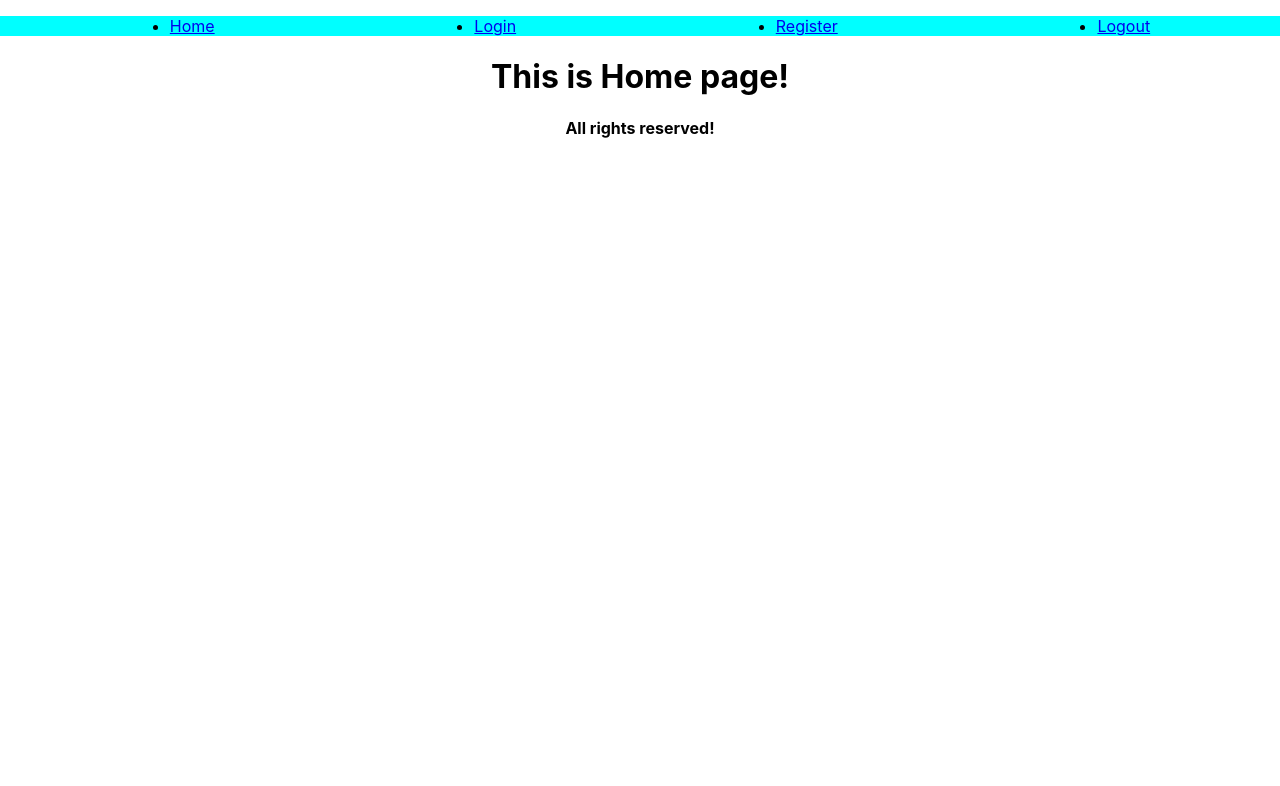
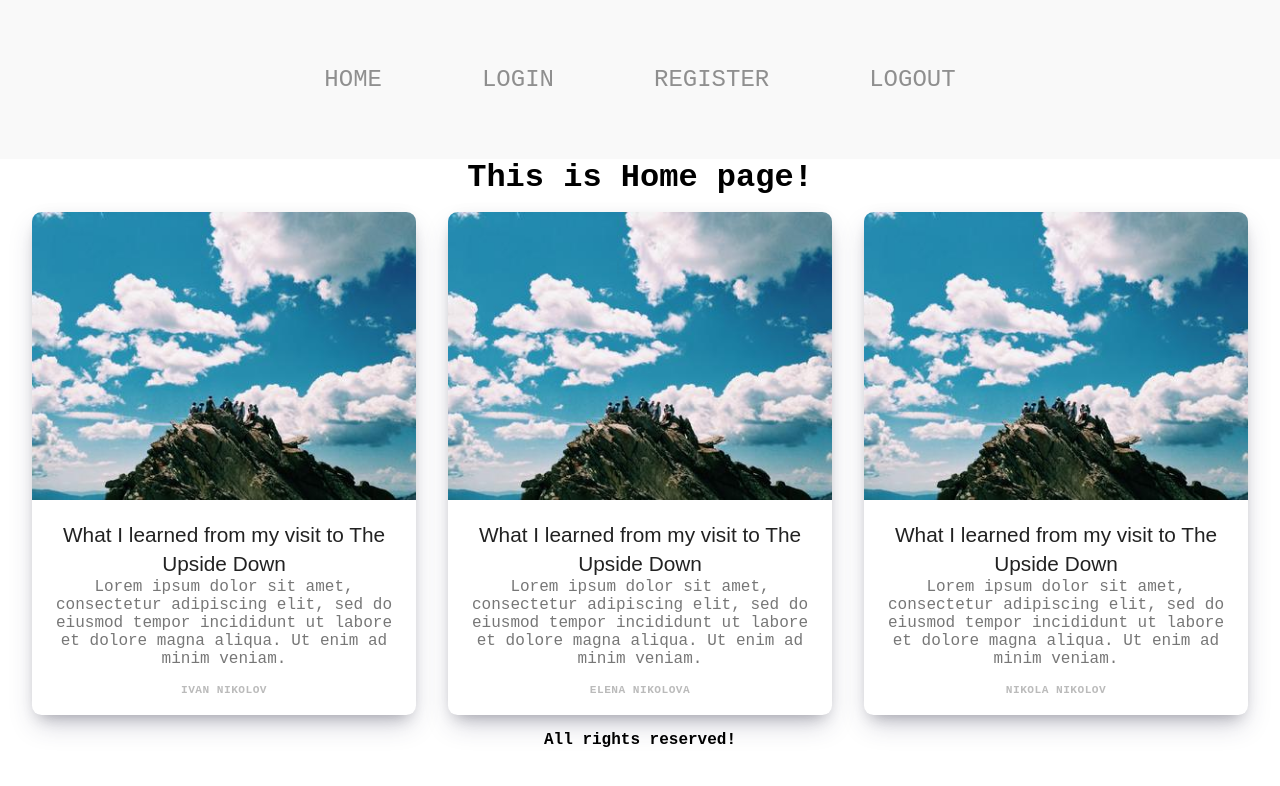
Before and after one commit to nikolov-ivan/BlogSystem, a React (Create React App) app in the folder Frontend/blog-system/: page / in a window 1280 px wide. Shown: the top 786 px of the page. Built offline with nearby package versions, Linux system fonts and the light colour scheme.

Commit message:
Add Card component, navigation design

```diff
--- a/Frontend/blog-system/src/App.js
+++ b/Frontend/blog-system/src/App.js
@@ -2,9 +2,9 @@ import { Route, Switch } from "react-router-dom";
 import Header from "./components/Header/Header";
 import Footer from "./components/Footer/Footer";
 import Home from "./components/Pages/Home";
-import Login from './components/Pages/Login';
-import Register from './components/Pages/Register';
-import Logout from './components/Pages/Logout';
+import Login from "./components/Pages/Login";
+import Register from "./components/Pages/Register";
+import Logout from "./components/Pages/Logout";
 import "./App.css";
 
 function App() {
--- /dev/null
+++ b/Frontend/blog-system/src/components/Card/Card.js
@@ -0,0 +1,21 @@
+import { React } from "react";
+import image from '../Card/54-400x300.jpg';
+import styles from "./Card.module.css";
+
+const Card = (props) => {
+  return (
+    <div className={styles.card}>
+      <img src={image} />
+      <div className={styles.body}>
+        <h2>What I learned from my visit to The Upside Down</h2>
+        <p>
+          Lorem ipsum dolor sit amet, consectetur adipiscing elit, sed do
+          eiusmod tempor incididunt ut labore et dolore magna aliqua. Ut enim ad
+          minim veniam.
+        </p>
+        <h5>{props.author}</h5>
+      </div>
+    </div>
+  );
+};
+export default Card;
--- /dev/null
+++ b/Frontend/blog-system/src/components/Card/Card.module.css
@@ -0,0 +1,50 @@
+.card {
+  background: #fff;
+  width: 24em;
+  border-radius: 0.6em;
+  margin: 1em;
+  overflow: hidden;
+  cursor: pointer;
+  box-shadow: 0 13px 27px -5px hsla(240, 30.1%, 28%, 0.25),
+    0 8px 16px -8px hsla(0, 0%, 0%, 0.3), 0 -6px 16px -6px hsla(0, 0%, 0%, 0.03);
+  transition: all ease 200ms;
+}
+
+.card:hover {
+  transform: scale(1.03);
+  box-shadow: 0 13px 40px -5px hsla(240, 30.1%, 28%, 0.12),
+    0 8px 32px -8px hsla(0, 0%, 0%, 0.14),
+    0 -6px 32px -6px hsla(0, 0%, 0%, 0.02);
+}
+
+.card img {
+  width: 100%;
+  object-fit: cover;
+}
+
+.card h2 {
+  color: #222;
+  margin-top: -0.2em;
+  line-height: 1.4;
+  font-size: 1.3em;
+  font-weight: 500;
+  font-family: "Montserrat", sans-serif;
+  transition: all ease-in 100ms;
+}
+
+.card p {
+  color: #777;
+}
+
+.card h5 {
+  color: #bbb;
+  font-weight: 700;
+  font-size: 0.7em;
+  letter-spacing: 0.04em;
+  margin: 1.4em 0 0 0;
+  text-transform: uppercase;
+}
+
+.body {
+  padding: 1.2em;
+}
--- a/Frontend/blog-system/src/components/Header/Header.js
+++ b/Frontend/blog-system/src/components/Header/Header.js
@@ -1,27 +1,33 @@
 import { React } from "react";
-import { NavLink } from "react-router-dom";
+import { Link } from "react-router-dom";
 import styles from "./Header.module.css";
 
 const Header = () => {
   return (
-    <header className={styles.header}>
-      <nav>
-        <ul className={styles.nav}>
+    <nav className={styles.nav}>
+      <ul className={styles.menuItems}>
         <li>
-            <NavLink to="/">Home</NavLink>
+          <Link data-item="Home" to="/">
+            Home
+          </Link>
         </li>
         <li>
-            <NavLink to="/Login">Login</NavLink>
+          <Link data-item="Login" to="/Login">
+            Login
+          </Link>
         </li>
         <li>
-            <NavLink to="/Register">Register</NavLink>
+          <Link data-item="Register" to="/Register">
+            Register
+          </Link>
         </li>
         <li>
-            <NavLink to="/Logout">Logout</NavLink>
+          <Link data-item="Logout" to="/Logout">
+            Logout
+          </Link>
         </li>
       </ul>
     </nav>
-    </header>
   );
 };
 
--- a/Frontend/blog-system/src/components/Header/Header.module.css
+++ b/Frontend/blog-system/src/components/Header/Header.module.css
@@ -1,11 +1,37 @@
-.header{
-    background-color: aqua;
+nav {
+  background: #f9f9f9;
+  padding: 16px;
 }
-.nav{
-    display: flex;
-    justify-content: space-around;
+nav .menuItems {
+  list-style: none;
+  display: flex;
+  justify-content: center;
 }
-
-.active {
-    background-color: black;
+nav .menuItems li {
+  margin: 50px;
 }
+nav .menuItems li a {
+  text-decoration: none;
+  color: #8f8f8f;
+  font-size: 24px;
+  font-weight: 400;
+  transition: all 0.5s ease-in-out;
+  position: relative;
+  text-transform: uppercase;
+}
+nav .menuItems li a::before {
+  content: attr(data-item);
+  transition: 0.5s;
+  color: #8254ff;
+  position: absolute;
+  top: 0;
+  bottom: 0;
+  left: 0;
+  right: 0;
+  width: 0;
+  overflow: hidden;
+}
+nav .menuItems li a:hover::before {
+  width: 100%;
+  transition: all 0.5s ease-in-out;
+}
--- a/Frontend/blog-system/src/components/Pages/Home.js
+++ b/Frontend/blog-system/src/components/Pages/Home.js
@@ -1,7 +1,26 @@
 import { React } from "react";
+import Card from "../Card/Card";
 
 const Home = () => {
-  return <h1> This is Home page!</h1>;
+  return (
+    <div>
+      <h1> This is Home page!</h1>
+      <div className="cards">
+        <Card
+          title="What I learned from my visit to The Upside Down"
+          author="Ivan Nikolov"
+        />
+        <Card
+          title="What I learned from my visit to The Upside Down"
+          author="Elena Nikolova"
+        />
+        <Card
+          title="What I learned from my visit to The Upside Down"
+          author="Nikola Nikolov"
+        />
+      </div>
+    </div>
+  );
 };
 
 export default Home;
--- a/Frontend/blog-system/src/index.css
+++ b/Frontend/blog-system/src/index.css
@@ -1,13 +1,20 @@
+* {
+  padding: 0;
+  margin: 0;
+}
 body {
-  margin: 0;
-  font-family: -apple-system, BlinkMacSystemFont, 'Segoe UI', 'Roboto', 'Oxygen',
-    'Ubuntu', 'Cantarell', 'Fira Sans', 'Droid Sans', 'Helvetica Neue',
-    sans-serif;
-  -webkit-font-smoothing: antialiased;
-  -moz-osx-font-smoothing: grayscale;
+  display: flex;
+  flex-direction: column;
+  align-items: center;
+  position: relative;
+  min-height: 100vh;
+  font-family: Hack, monospace;
 }
-
-code {
-  font-family: source-code-pro, Menlo, Monaco, Consolas, 'Courier New',
-    monospace;
+#root {
+  width: 100%;
 }
+.cards {
+  display: flex;
+  align-items: flex-start;
+  justify-content: center;
+}
```
Also changed, not shown: Frontend/blog-system/src/components/Card/54-400x300.jpg (added). Lines whose indentation alone changed are shown as unchanged.
